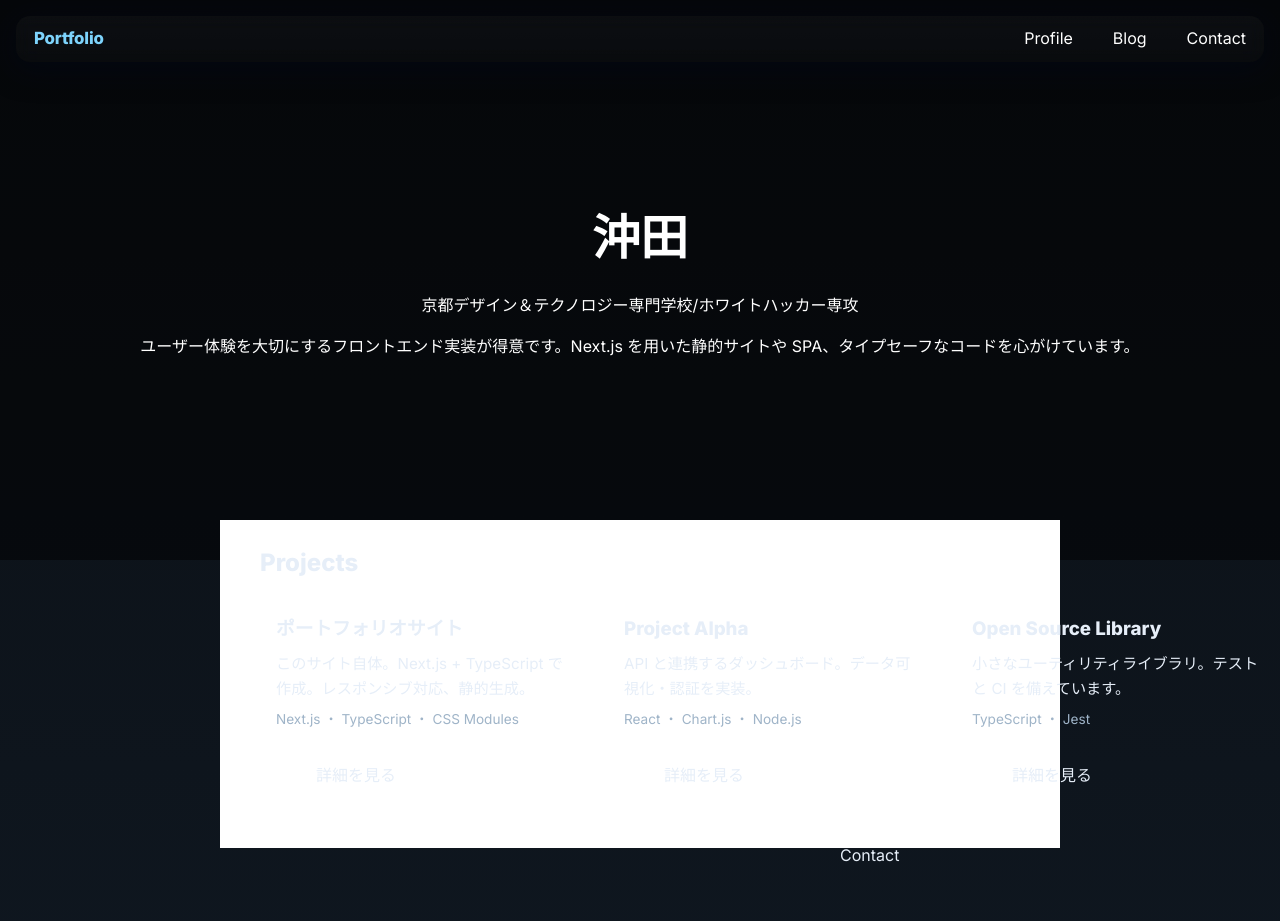
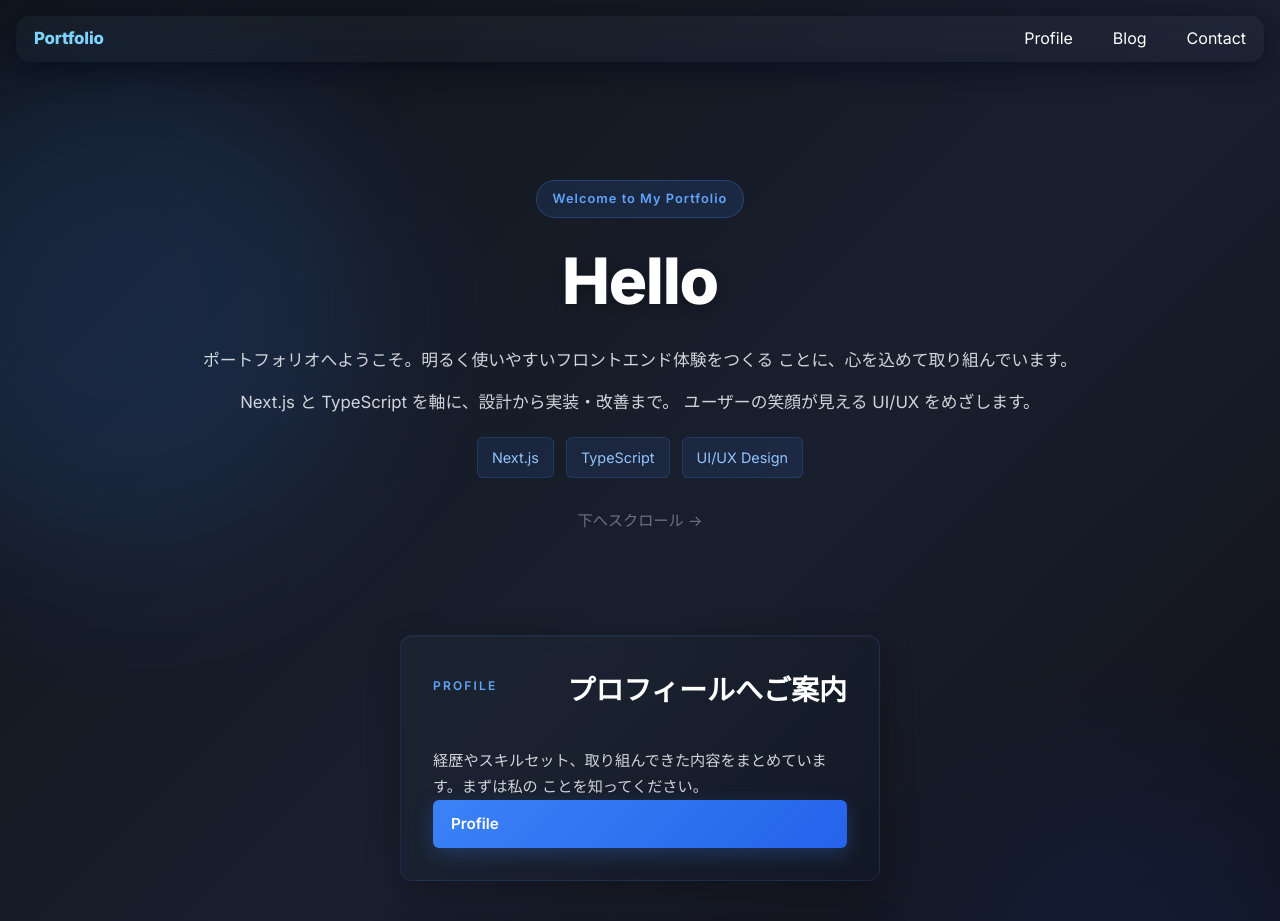
Before and after one commit to ren1020/react-next-portfolio, a Next.js app: page / in a window 1280 px wide. Shown: the top 921 px of the page. Built offline with nearby package versions, Linux system fonts and the light colour scheme.

Commit message:
レイアウトなど変更

```diff
--- a/app/Profile/page.tsx
+++ b/app/Profile/page.tsx
@@ -2,6 +2,8 @@ import Image from "next/image";
 import { getMembersList } from "@/app/_libs/microcms";
 import { MEMBERS_LIST_LIMIT } from "@/app/_constants";
 import styles from "./page.module.css";
+
+export const revalidate = 60;
 
 export default async function Page() {
   let contents = [] as Awaited<ReturnType<typeof getMembersList>>['contents'];
--- a/app/_components/Footer/index.tsx
+++ b/app/_components/Footer/index.tsx
@@ -7,10 +7,10 @@ export default function Footer() {
       <nav className={styles.nav}>
         <ul className={styles.items}>
           <li className={styles.item}>
-            <Link href="/news">News</Link>
+            <Link href="/Profile">Profile</Link>
           </li>
           <li className={styles.item}>
-            <Link href="/Profile">Profile</Link>
+            <Link href="/blog">Blog</Link>
           </li>
           <li className={styles.item}>
             <Link href="/contact">Contact</Link>
--- a/app/page.module.css
+++ b/app/page.module.css
@@ -1,126 +1,229 @@
-.top {
+.page {
   position: relative;
-  display: flex;
+  min-height: 100vh;
+  background: linear-gradient(135deg, #0f1419 0%, #1a1f2e 50%, #0d0f14 100%);
+  color: #e5e7eb;
+  overflow: hidden;
+}
+
+.page::before,
+.page::after {
+  content: "";
+  position: absolute;
+  border-radius: 50%;
+  filter: blur(80px);
+  opacity: 0.15;
+  z-index: 0;
+}
+
+.page::before {
+  width: 500px;
+  height: 500px;
+  background: #3b82f6;
+  top: 5%;
+  left: -10%;
+}
+
+.page::after {
+  width: 400px;
+  height: 400px;
+  background: #1e40af;
+  bottom: 5%;
+  right: -5%;
+}
+
+.welcome {
+  position: relative;
+  display: grid;
+  place-items: center;
+  padding: 180px 24px 140px;
+  text-align: center;
+  z-index: 1;
+}
+
+.welcomeInner {
+  max-width: 880px;
+  display: grid;
+  gap: 12px;
+  justify-items: center;
+}
+
+.kicker {
+  display: inline-flex;
   align-items: center;
-  justify-content: center;
-  background-color: rgba(0, 0, 0, 0.5);
-  color: #fff;
-  overflow: hidden;
-  padding: 200px 0;
+  gap: 8px;
+  padding: 8px 16px;
+  border-radius: 999px;
+  background: rgba(59, 130, 246, 0.12);
+  border: 1px solid rgba(59, 130, 246, 0.3);
+  color: #60a5fa;
+  font-weight: 600;
+  letter-spacing: 0.08em;
+  font-size: 0.8rem;
 }
 
 .title {
-  font-size: 3rem;
-  font-weight: bold;
-  text-align: center;
-  margin-bottom: 1rem;
+  font-size: clamp(2.8rem, 6vw, 4rem);
+  font-weight: 700;
+  letter-spacing: -0.02em;
+  color: #fff;
+  text-shadow: 0 4px 12px rgba(0, 0, 0, 0.3);
 }
 
 .description {
   text-align: center;
+  color: #d1d5db;
+  line-height: 1.8;
+  font-size: 1.05rem;
+  font-weight: 400;
 }
 
-.bgimg {
-  position: absolute;
-  top: 0;
-  right: 0;
-  width: 100%;
-  height: 600px;
-  object-fit: cover;
-  object-position: right;
+.tags {
+  display: flex;
+  gap: 12px;
+  margin-top: 8px;
+  flex-wrap: wrap;
+  justify-content: center;
+}
+
+.tags span {
+  display: inline-flex;
+  align-items: center;
+  padding: 8px 14px;
+  border-radius: 6px;
+  background: rgba(59, 130, 246, 0.1);
+  border: 1px solid rgba(59, 130, 246, 0.2);
+  color: #93c5fd;
+  font-weight: 500;
+  font-size: 0.9rem;
+  box-shadow: none;
+}
+
+.scrollHint {
+  margin-top: 20px;
+  color: #6b7280;
+  font-size: 0.95rem;
+  animation: bounce 2s infinite;
+}
+
+@keyframes bounce {
+  0%, 100% {
+    transform: translateY(0);
+  }
+  50% {
+    transform: translateY(-8px);
+  }
+}
+
+.panel {
+  position: relative;
+  width: min(480px, calc(100% - 48px));
+  height: min(480px, calc(100% - 48px));
+  margin: -40px auto 80px;
+  padding: 32px;
+  border-radius: 12px;
+  background: linear-gradient(135deg, rgba(31, 41, 55, 0.5) 0%, rgba(17, 24, 39, 0.5) 100%);
+  border: 1px solid rgba(59, 130, 246, 0.15);
+  box-shadow: 0 8px 32px rgba(0, 0, 0, 0.3), inset 0 1px 1px rgba(255, 255, 255, 0.05);
+  backdrop-filter: blur(8px);
+  z-index: 1;
+  display: flex;
+  flex-direction: column;
+  justify-content: space-between;
+}
+
+.panelHeader {
   display: flex;
   align-items: center;
-  justify-content: center;
-  z-index: -1;
+  justify-content: space-between;
+  gap: 24px;
+  flex-wrap: wrap;
 }
 
-.news {
-  position: relative;
-  background-color: #fff;
-  width: 840px;
-  margin: -40px auto 0;
-  padding: 24px 40px;
-  border-radius: var(--border-radius);
+.sectionKicker {
+  letter-spacing: 0.18em;
+  font-size: 0.75rem;
+  color: #60a5fa;
+  margin-bottom: 8px;
+  font-weight: 600;
 }
 
-.newsTitle {
-  font-size: 1.5rem;
+.sectionTitle {
+  font-size: 1.75rem;
+  color: #fff;
+  font-weight: 700;
 }
 
-.newsLink {
-  position: absolute;
-  right: -40px;
-  bottom: -40px;
+.sectionLead {
+  margin-top: 12px;
+  color: #d1d5db;
+  max-width: 720px;
+  line-height: 1.7;
+  font-size: 0.95rem;
 }
 
-.projects {
-  display: grid;
-  grid-template-columns: repeat(3, 1fr);
-  gap: 16px;
-  margin-top: 16px;
-}
-
-.card {
-  padding: 16px;
-  border-radius: var(--border-radius);
-  background: var(--color-bg-sub);
-  color: var(--color-text-main);
-}
-
-.cardDesc {
+.panelAction :global(a) {
+  width: auto;
+  padding: 12px 18px;
+  background: linear-gradient(135deg, #3b82f6 0%, #2563eb 100%);
+  border: none;
+  color: #fff;
+  box-shadow: 0 6px 20px rgba(59, 130, 246, 0.25);
+  font-weight: 600;
   font-size: 0.95rem;
-  color: var(--color-text-main);
-  margin-top: 8px;
-}
-
-.cardTech {
-  margin-top: 8px;
-  font-size: 0.85rem;
-  color: var(--color-text-sub);
+  border-radius: 6px;
 }
 
 @media (max-width: 1000px) {
-  .news {
-    width: calc(100% - 160px);
+  .panel {
+    width: calc(100% - 32px);
+    height: auto;
+    padding: 28px;
   }
 }
 
 @media (max-width: 640px) {
   .top {
-    padding: 120px 16px;
+    padding: 140px 16px 110px;
   }
-  .title {
-    font-size: 2rem;
+
+  .topInner {
+    justify-items: flex-start;
     text-align: left;
   }
 
-  .description {
-    text-align: center;
-    font-size: 0.9rem;
+  .welcomeInner {
+    justify-items: flex-start;
     text-align: left;
   }
 
-  .bgimg {
-    position: absolute;
-    top: 0;
-    right: 0;
-    width: auto;
-    height: 600px;
-    object-fit: cover;
-    display: flex;
-    align-items: center;
-    justify-content: center;
-    z-index: -1;
+  .title {
+    font-size: clamp(2.2rem, 9vw, 2.8rem);
   }
 
-  .news {
-    width: calc(100% - 32px);
-    padding: 16px 24px;
+  .description {
+    text-align: left;
+    font-size: 0.95rem;
   }
-  .newsLink {
-    position: relative;
-    right: auto;
-    bottom: auto;
-    margin-top: 16px;
+
+  .tags {
+    justify-content: flex-start;
+  }
+
+  .panel {
+    width: calc(100% - 24px);
+    height: auto;
+    padding: 24px;
+    margin-top: -20px;
+  }
+
+  .panelHeader {
+    flex-direction: column;
+    align-items: flex-start;
+  }
+
+  .panelAction :global(a) {
+    width: 100%;
+    text-align: center;
   }
 }
--- a/app/page.tsx
+++ b/app/page.tsx
@@ -3,71 +3,57 @@ import ButtonLink from "@/app/_components/ButtonLink";
 
 export const revalidate = 60;
 
-type Project = {
-  title: string;
-  description: string;
-  tech?: string[];
-  href?: string;
-};
-
-const projects: Project[] = [
-  {
-    title: "ポートフォリオサイト",
-    description:
-      "このサイト自体。Next.js + TypeScript で作成。レスポンシブ対応、静的生成。",
-    tech: ["Next.js", "TypeScript", "CSS Modules"],
-    href: "/",
-  },
-  {
-    title: "Project Alpha",
-    description: "API と連携するダッシュボード。データ可視化・認証を実装。",
-    tech: ["React", "Chart.js", "Node.js"],
-    href: "#",
-  },
-  {
-    title: "Open Source Library",
-    description: "小さなユーティリティライブラリ。テストと CI を備えています。",
-    tech: ["TypeScript", "Jest"],
-    href: "#",
-  },
-];
-
 export default function Home() {
   return (
-    <>
-      <section className={styles.top}>
-        <div>
-          <h1 className={styles.title}>沖田</h1>
+    <main className={styles.page}>
+      <section className={styles.welcome}>
+        <div className={styles.welcomeInner}>
+          <p className={styles.kicker}>Welcome to My Portfolio</p>
+          <h1 className={styles.title}>Hello</h1>
           <p className={styles.description}>
-            京都デザイン＆テクノロジー専門学校/ホワイトハッカー専攻
+            ポートフォリオへようこそ。明るく使いやすいフロントエンド体験をつくる
+            ことに、心を込めて取り組んでいます。
           </p>
-          <p className={styles.description} style={{ marginTop: "1rem" }}>
-            ユーザー体験を大切にするフロントエンド実装が得意です。Next.js
-            を用いた静的サイトや SPA、タイプセーフなコードを心がけています。
+          <p className={styles.description}>
+            Next.js と TypeScript を軸に、設計から実装・改善まで。
+            ユーザーの笑顔が見える UI/UX をめざします。
           </p>
+          <div className={styles.tags}>
+            <span>Next.js</span>
+            <span>TypeScript</span>
+            <span>UI/UX Design</span>
+          </div>
+          <p className={styles.scrollHint}>下へスクロール →</p>
         </div>
       </section>
 
-      <section className={styles.news}>
-        <h2 className={styles.newsTitle}>Projects</h2>
-        <div className={styles.projects}>
-          {projects.map((p) => (
-            <article key={p.title} className={styles.card}>
-              <h3>{p.title}</h3>
-              <p className={styles.cardDesc}>{p.description}</p>
-              {p.tech && (
-                <p className={styles.cardTech}>{p.tech.join(" ・ ")}</p>
-              )}
-              <div style={{ marginTop: "12px" }}>
-                <ButtonLink href={p.href ?? "#"}>詳細を見る</ButtonLink>
-              </div>
-            </article>
-          ))}
+      <section className={styles.panel}>
+        <div className={styles.panelHeader}>
+          <p className={styles.sectionKicker}>PROFILE</p>
+          <h2 className={styles.sectionTitle}>プロフィールへご案内</h2>
+          <p className={styles.sectionLead}>
+            経歴やスキルセット、取り組んできた内容をまとめています。まずは私の
+            ことを知ってください。
+          </p>
         </div>
-        <div className={styles.newsLink}>
-          <ButtonLink href="/contact">Contact</ButtonLink>
+        <div className={styles.panelAction}>
+          <ButtonLink href="/Profile">Profile</ButtonLink>
         </div>
       </section>
-    </>
+
+      <section className={styles.panel}>
+        <div className={styles.panelHeader}>
+          <p className={styles.sectionKicker}>BLOG</p>
+          <h2 className={styles.sectionTitle}>ブログを読む</h2>
+          <p className={styles.sectionLead}>
+            学びや制作の気づきをブログにまとめています。実装の工夫や振り返りを
+            ぜひチェックしてください。
+          </p>
+        </div>
+        <div className={styles.panelAction}>
+          <ButtonLink href="/blog">Blog</ButtonLink>
+        </div>
+      </section>
+    </main>
   );
 }
```
